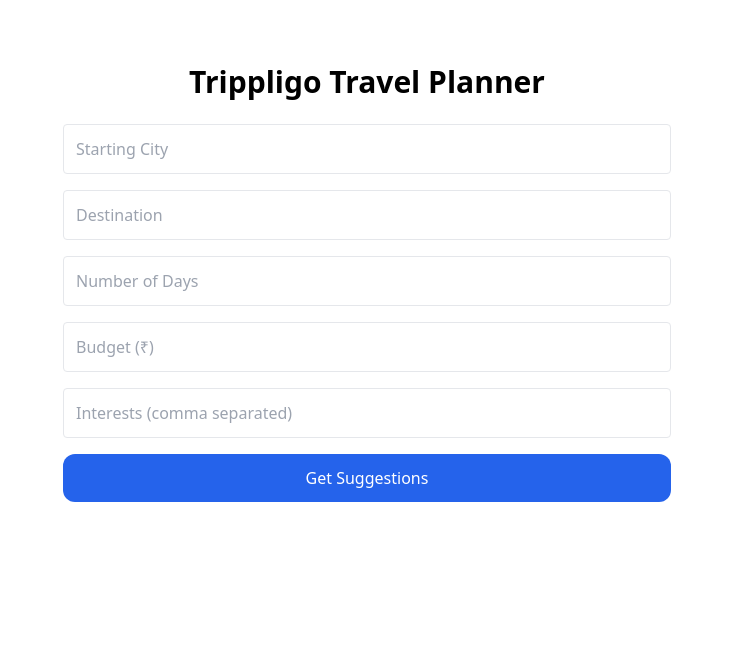
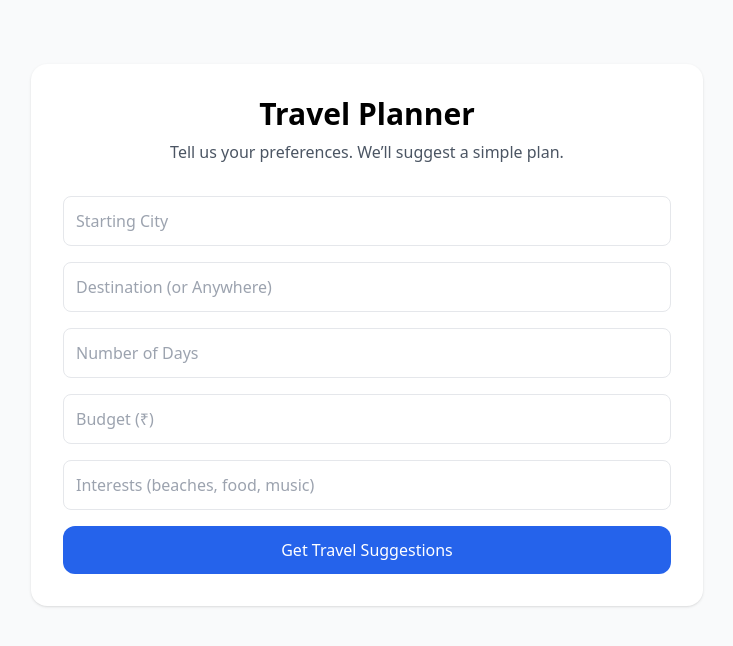
Before and after one commit to sudheercg/trippligo, a React (Vite) app: page /planner in a window 1280 px wide. Shown: the top 646 px of the page, without its empty margins (273-1006 px from the left). Built offline with nearby package versions, Linux system fonts and the light colour scheme.

Commit message:
Add planner page with AI-style travel suggestions

```diff
--- a/src/App.jsx
+++ b/src/App.jsx
@@ -102,9 +102,7 @@
             {/* Footer */}
             <footer className="border-t px-8 py-10 text-center text-gray-500">
               © {new Date().getFullYear()} Trippligo. All rights reserved.
-              <div className="text-xs mt-2 text-gray-400">
-                Build: auto-deploy-test-2
-              </div>
+
             </footer>
 
           </div>
--- a/src/pages/Planner.jsx
+++ b/src/pages/Planner.jsx
@@ -1,71 +1,134 @@
-import React, { useState } from 'react';
+import { useState } from "react";
 
 export default function Planner() {
   const [form, setForm] = useState({
-    startingCity: '',
-    destination: '',
-    days: '',
-    budget: '',
-    interests: ''
+    startingCity: "",
+    destination: "",
+    days: "",
+    budget: "",
+    interests: "",
   });
 
-  const handleChange = e => {
+  const [loading, setLoading] = useState(false);
+  const [result, setResult] = useState(null);
+
+  const handleChange = (e) => {
     setForm({ ...form, [e.target.name]: e.target.value });
   };
 
-  const handleSubmit = e => {
+  const handleSubmit = (e) => {
     e.preventDefault();
-    alert('Thanks! We’re generating your plan…');
+    setLoading(true);
+    setResult(null);
+
+    // Simulated AI response
+    setTimeout(() => {
+      setLoading(false);
+      setResult({
+        title: "Your Travel Plan",
+        summary: `A ${form.days || 3}-day trip starting from ${
+          form.startingCity || "Hyderabad"
+        } with a budget of ₹${form.budget || 10000}.`,
+        itinerary: [
+          "Day 1: Local exploration, food walks, relaxed sightseeing",
+          "Day 2: Beach visit, cultural spots, evening music scene",
+          "Day 3: Shopping, cafes, return journey",
+        ],
+        tips: [
+          "Prefer local transport",
+          "Book stays early for better prices",
+          "Avoid peak-hour travel",
+        ],
+      });
+    }, 1500);
   };
 
   return (
-    <div className="min-h-screen px-8 py-16 max-w-2xl mx-auto">
-      <h2 className="text-3xl font-bold mb-6 text-center">
-        Trippligo Travel Planner
-      </h2>
+    <div className="min-h-screen bg-gray-50 px-6 py-16">
+      <div className="max-w-2xl mx-auto bg-white p-8 rounded-2xl shadow">
+        <h1 className="text-3xl font-bold mb-2 text-center">
+          Travel Planner
+        </h1>
+        <p className="text-gray-600 text-center mb-8">
+          Tell us your preferences. We’ll suggest a simple plan.
+        </p>
+
         <form onSubmit={handleSubmit} className="space-y-4">
           <input
             name="startingCity"
-          value={form.startingCity}
+            placeholder="Starting City"
+            className="w-full border p-3 rounded-lg"
             onChange={handleChange}
-          placeholder="Starting City"
-          className="w-full p-3 border rounded"
           />
+
           <input
             name="destination"
-          value={form.destination}
+            placeholder="Destination (or Anywhere)"
+            className="w-full border p-3 rounded-lg"
             onChange={handleChange}
-          placeholder="Destination"
-          className="w-full p-3 border rounded"
           />
+
           <input
             name="days"
-          value={form.days}
+            placeholder="Number of Days"
+            className="w-full border p-3 rounded-lg"
             onChange={handleChange}
-          placeholder="Number of Days"
-          className="w-full p-3 border rounded"
           />
+
           <input
             name="budget"
-          value={form.budget}
+            placeholder="Budget (₹)"
+            className="w-full border p-3 rounded-lg"
             onChange={handleChange}
-          placeholder="Budget (₹)"
-          className="w-full p-3 border rounded"
           />
+
           <input
             name="interests"
-          value={form.interests}
+            placeholder="Interests (beaches, food, music)"
+            className="w-full border p-3 rounded-lg"
             onChange={handleChange}
-          placeholder="Interests (comma separated)"
-          className="w-full p-3 border rounded"
           />
+
           <button
             type="submit"
-          className="w-full py-3 bg-blue-600 text-white rounded-xl hover:bg-blue-700"
+            className="w-full bg-blue-600 text-white py-3 rounded-xl font-medium hover:bg-blue-700 transition"
           >
-          Get Suggestions
+            Get Travel Suggestions
           </button>
         </form>
+
+        {loading && (
+          <p className="text-center text-gray-500 mt-6">
+            Generating your plan…
+          </p>
+        )}
+
+        {result && (
+          <div className="mt-10 border-t pt-6">
+            <h2 className="text-2xl font-semibold mb-3">
+              {result.title}
+            </h2>
+
+            <p className="text-gray-700 mb-4">
+              {result.summary}
+            </p>
+
+            <h3 className="font-semibold mb-2">Suggested Itinerary</h3>
+            <ul className="list-disc list-inside text-gray-700 mb-4">
+              {result.itinerary.map((item, idx) => (
+                <li key={idx}>{item}</li>
+              ))}
+            </ul>
+
+            <h3 className="font-semibold mb-2">Tips</h3>
+            <ul className="list-disc list-inside text-gray-700">
+              {result.tips.map((tip, idx) => (
+                <li key={idx}>{tip}</li>
+              ))}
+            </ul>
+          </div>
+        )}
+      </div>
     </div>
   );
 }
```
Lines whose indentation alone changed are shown as unchanged.
